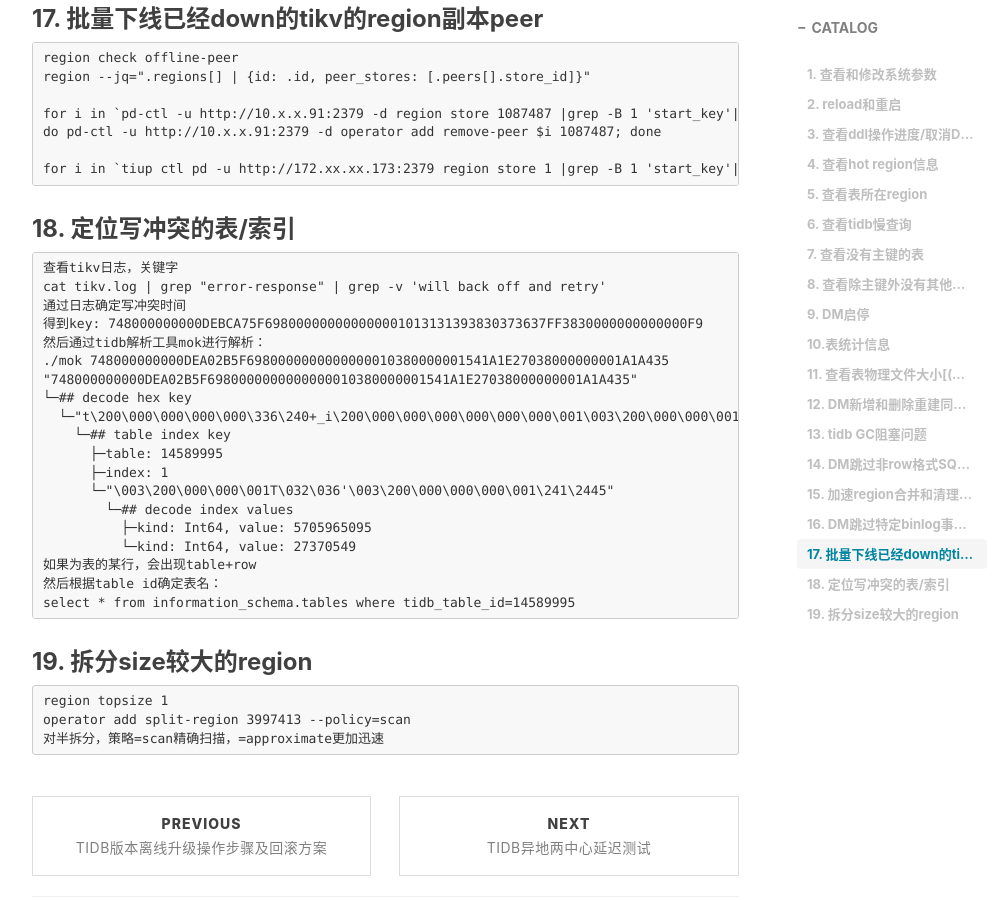
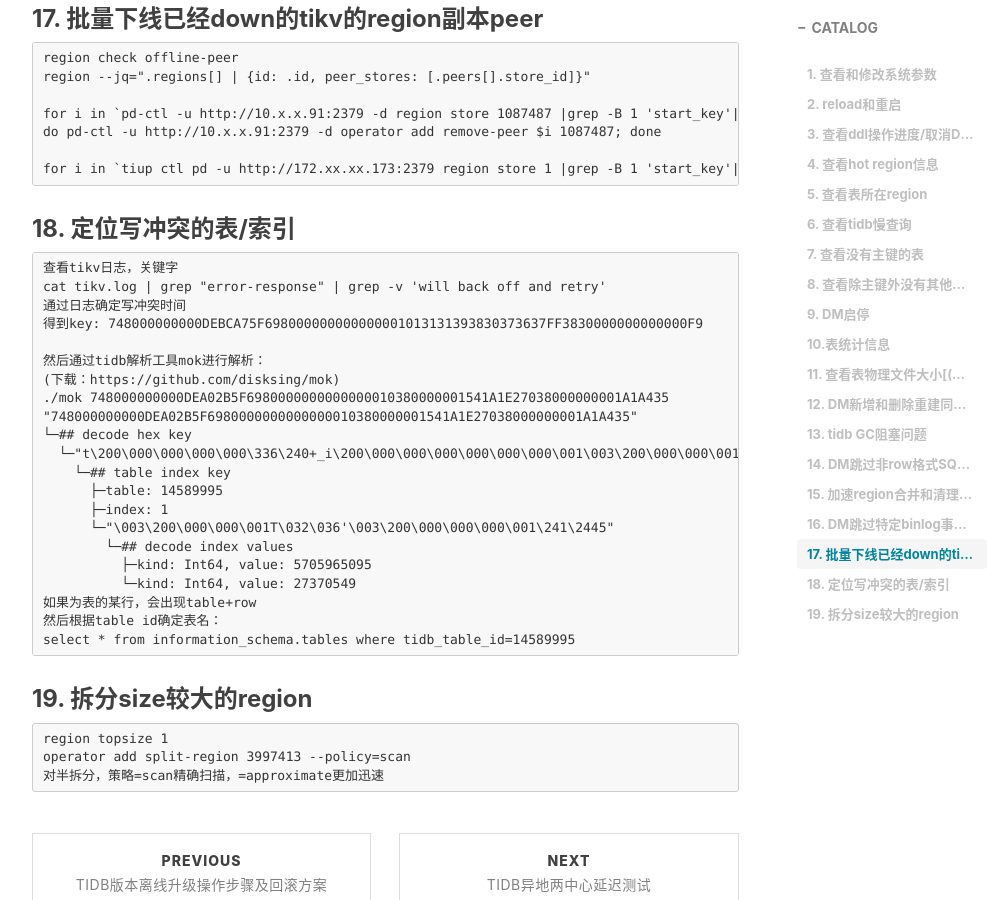
Before and after one commit to blackwizzard-1987/blackwizzard-1987.github.io, a Jekyll site: the page built from _posts/2021-04-21-TiDB常用命令合集.md, in a window 1280 px wide and 900 px high, scrolled down 4513 px. Shown: the whole window, without its empty margins (233-1236 px from the left). Built offline with Jekyll 4.4.1, drawn with Linux system fonts in a browser that asks for light colours; nearby versions of some CDN libraries; comment, search, counter and statistics services are not loaded.

Commit message:
Update 2021-04-21-TiDB常用命令合集.md
fix

```diff
--- a/_posts/2021-04-21-TiDB常用命令合集.md
+++ b/_posts/2021-04-21-TiDB常用命令合集.md
@@ -254,7 +254,9 @@
 cat tikv.log | grep "error-response" | grep -v 'will back off and retry'
 通过日志确定写冲突时间
 得到key: 748000000000DEBCA75F698000000000000001013131393830373637FF3830000000000000F9
+
 然后通过tidb解析工具mok进行解析：
+(下载：https://github.com/disksing/mok)
 ./mok 748000000000DEA02B5F6980000000000000010380000001541A1E27038000000001A1A435
 "748000000000DEA02B5F6980000000000000010380000001541A1E27038000000001A1A435"
 └─## decode hex key
```
